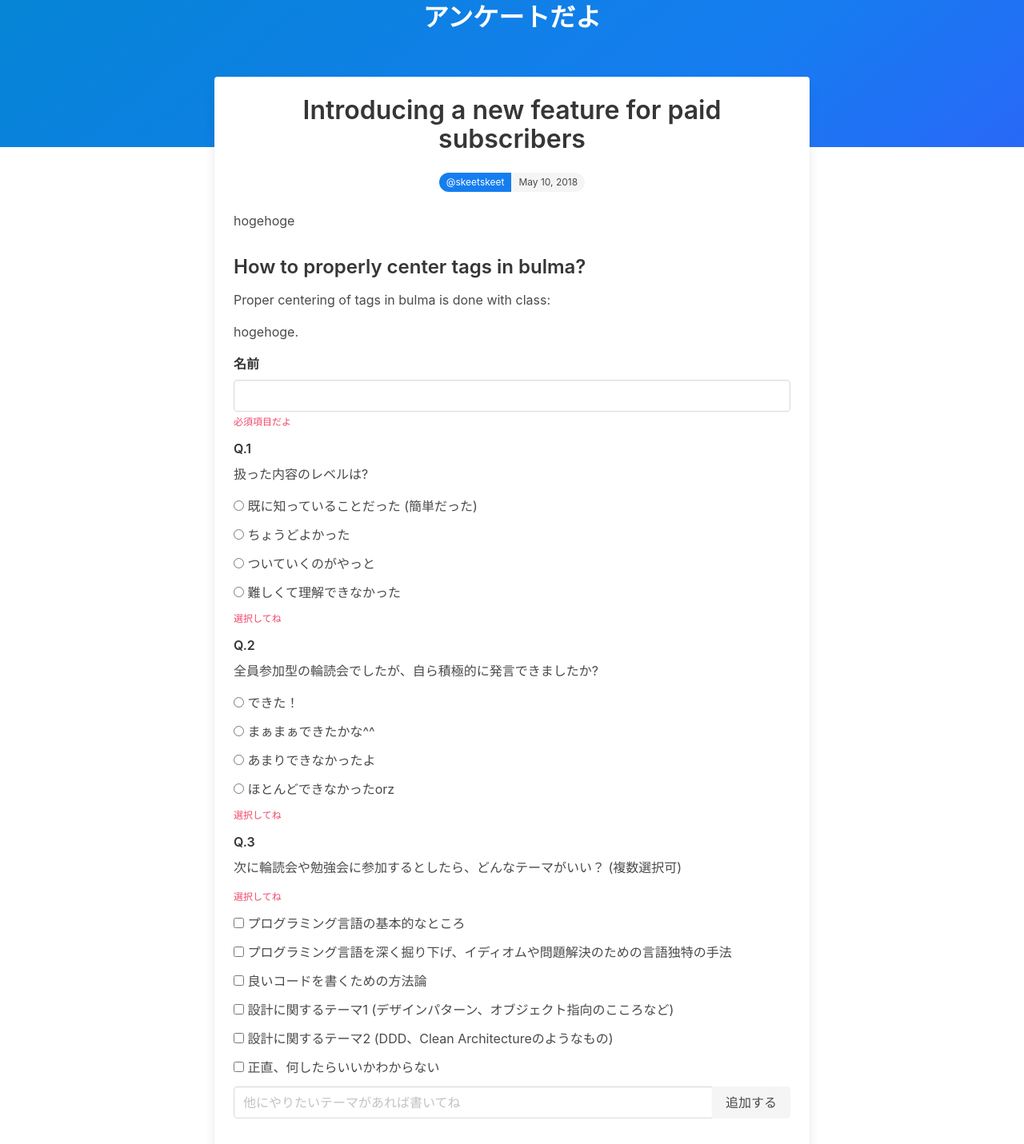
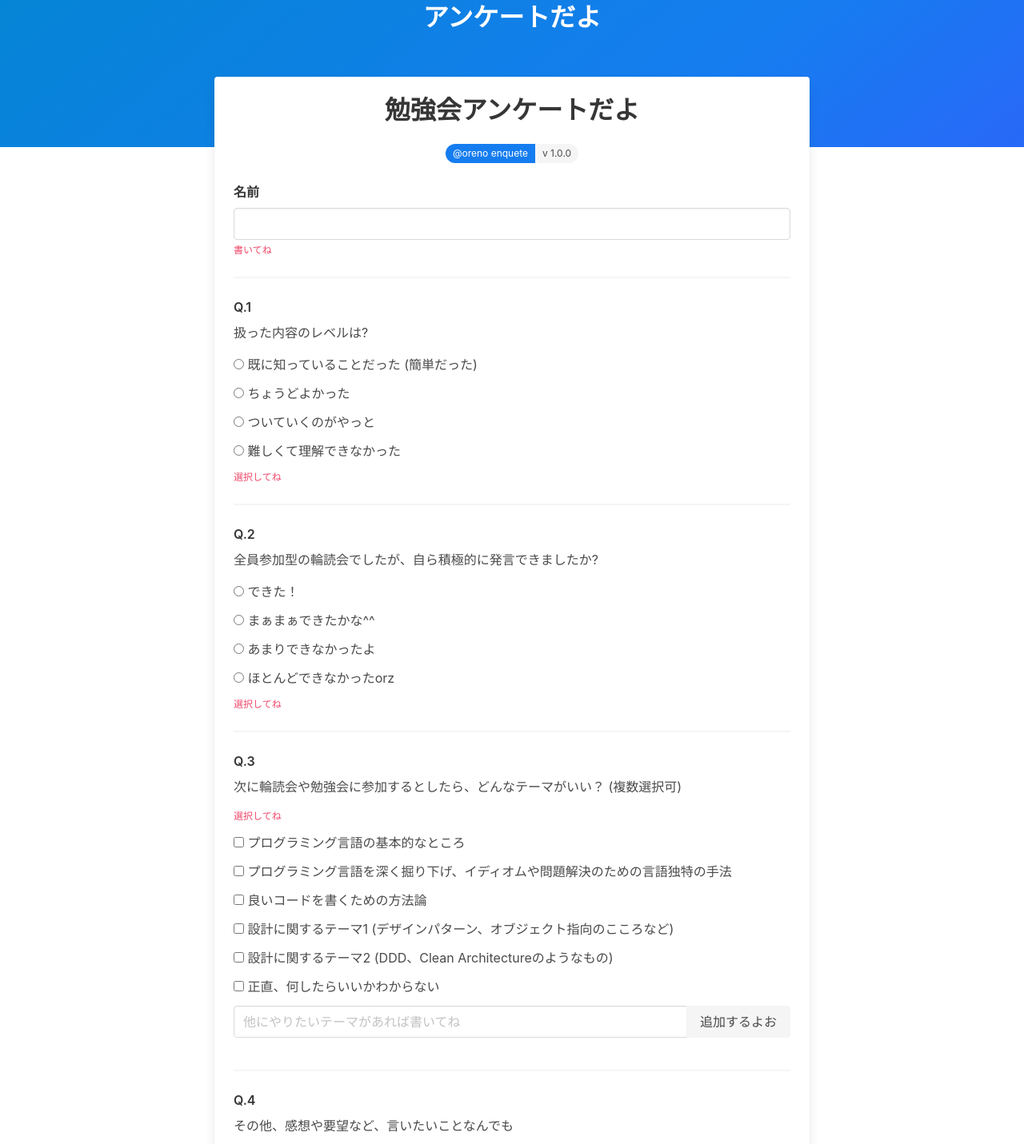
Before and after one commit to FukushimaTakeshi/questionnaire-static, a Vue app: page / in a window 1280 px wide. Shown: the part 140-1571 px from the top of the page at 80% size. Built offline with nearby package versions, Linux system fonts and the light colour scheme.

Commit message:
Implement

```diff
--- a/public/index.html
+++ b/public/index.html
@@ -1,18 +1,12 @@
 <!DOCTYPE html>
-<html lang="en">
+<html lang="ja">
   <head>
     <meta charset="utf-8">
     <meta http-equiv="X-UA-Compatible" content="IE=edge">
     <meta name="viewport" content="width=device-width,initial-scale=1.0">
-    <link rel="icon" href="<%= BASE_URL %>favicon.ico">
-    <title>questionnaire</title>
+    <title>アンケートだよ</title>
   </head>
   <body>
-    <noscript>
-      <strong>We're sorry but questionnaire doesn't work properly without JavaScript enabled. Please enable it to continue.</strong>
-    </noscript>
     <div id="app"></div>
-
-    <!-- built files will be auto injected -->
   </body>
 </html>
--- a/src/App.vue
+++ b/src/App.vue
@@ -14,25 +14,22 @@
             <div class="card-content">
               <div class="media">
                 <div class="media-content has-text-centered">
-                  <p class="title article-title">Introducing a new feature for paid subscribers</p>
+                  <p class="title article-title">勉強会アンケートだよ</p>
                   <div class="tags has-addons level-item">
-                    <span class="tag is-rounded is-info">@skeetskeet</span>
-                    <span class="tag is-rounded">May 10, 2018</span>
+                    <span class="tag is-rounded is-info">@oreno enquete</span>
+                    <span class="tag is-rounded">v 1.0.0</span>
                   </div>
                 </div>
               </div>
               <div class="content article-body">
-                <p>hogehoge</p>
-
-                <h3 class="has-text-left">How to properly center tags in bulma?</h3>
-                <p> Proper centering of tags in bulma is done with class: </p>hogehoge.<p></p>
                 <div class="field">
                   <label class="label">名前</label>
                   <div class="control">
                     <input class="input" type="text" name="name" v-model="answer.name">
                   </div>
-                  <p class="help is-danger" v-show="!validation.name">必須項目だよ</p>
+                  <p class="help is-danger" v-show="!validation.name">書いてね</p>
                 </div>
+                <hr>
 
                 <div class="field">
                   <label class="label">Q.1</label>
@@ -50,6 +47,7 @@
                     <p class="help is-danger" v-show="!validation.level">選択してね</p>
                   </div>
                 </div>
+                <hr>
 
                 <div class="field">
                   <label class="label">Q.2</label>
@@ -86,6 +84,7 @@
                   </div>
                   <p class="help is-danger" v-show="!validation.reasonComment">書いてくだちい (´；ω；｀)</p>
                 </div>
+                <hr>
 
                 <div class="field">
                   <label class="label">Q.3</label>
@@ -98,9 +97,9 @@
                           <input type="checkbox" :id="index" :value="nextTheme.comment" v-model="answer.nextThemes">
                           {{ nextTheme.comment }}
                         </label>
-                        <p class="control" v-if="nextTheme.added">
-                          <button class="button is-light" @click="removeTheme(nextTheme)">消す</button>
-                        </p>
+                        <div class="block" v-if="nextTheme.added">
+                          <button class="delete is-medium" @click="removeTheme(nextTheme)" />
+                        </div>
                       </b-tooltip>
                     </div>
 
@@ -109,11 +108,13 @@
                         <input class="input" type="text" placeholder="他にやりたいテーマがあれば書いてね" v-model="themeText">
                       </p>
                       <p class="control">
-                        <button class="button is-light" @click="addTheme()">追加する</button>
+                        <button class="button is-light" @click="addTheme()">追加するよお</button>
                       </p>
                     </div>
+                    <span class="help is-danger" v-show="themeTextInValid">ちょっと長いかな (;´・ω・)</span>
                   </div>
                 </div>
+                <hr>
 
                 <div class="field">
                   <label class="label">Q.4</label>
@@ -121,12 +122,13 @@
                   <div class="control">
                     <textarea class="textarea" placeholder="適当に書いてね^^" v-model="answer.freeComment"></textarea>
                   </div>
-                  <p class="help is-danger" v-show="!validation.freeComment">多いかな</p>
+                  <p class="help is-danger" v-show="!validation.freeComment">(# ﾟДﾟ) 長すぎッ！</p>
                 </div>
+                <hr>
 
                 <div class="field">
                   <div class="control">
-                    <button @click="registerAnswer()" class="button is-block is-info is-fullwidth">送信する</button>
+                    <button @click="registerAnswer()" class="button is-block is-info is-fullwidth">送信するよ</button>
                   </div>
                 </div>
               </div>
@@ -196,6 +198,9 @@ export default {
         freeComment: (answer.freeComment.length < 1000)
       }
     },
+    themeTextInValid() {
+      return (this.themeText.length > 100)
+    },
     isValid() {
       const validation = this.validation
       return Object.keys(validation).every((key) => {
@@ -229,7 +234,7 @@ export default {
     danger() {
       this.$toast.open({
         duration: 3000,
-        message: `ちゃんと入力できてないよ`,
+        message: `ちゃんと入力できてないよ！`,
         position: 'is-bottom',
         type: 'is-danger'
       })
--- a/src/components/HelloWorld.vue
+++ /dev/null
@@ -1,58 +0,0 @@
-<template>
-  <div class="hello">
-    <h1>{{ msg }}</h1>
-    <p>
-      For a guide and recipes on how to configure / customize this project,<br>
-      check out the
-      <a href="https://cli.vuejs.org" target="_blank" rel="noopener">vue-cli documentation</a>.
-    </p>
-    <h3>Installed CLI Plugins</h3>
-    <ul>
-      <li><a href="https://github.com/vuejs/vue-cli/tree/dev/packages/%40vue/cli-plugin-babel" target="_blank" rel="noopener">babel</a></li>
-      <li><a href="https://github.com/vuejs/vue-cli/tree/dev/packages/%40vue/cli-plugin-eslint" target="_blank" rel="noopener">eslint</a></li>
-    </ul>
-    <h3>Essential Links</h3>
-    <ul>
-      <li><a href="https://vuejs.org" target="_blank" rel="noopener">Core Docs</a></li>
-      <li><a href="https://forum.vuejs.org" target="_blank" rel="noopener">Forum</a></li>
-      <li><a href="https://chat.vuejs.org" target="_blank" rel="noopener">Community Chat</a></li>
-      <li><a href="https://twitter.com/vuejs" target="_blank" rel="noopener">Twitter</a></li>
-      <li><a href="https://news.vuejs.org" target="_blank" rel="noopener">News</a></li>
-    </ul>
-    <h3>Ecosystem</h3>
-    <ul>
-      <li><a href="https://router.vuejs.org" target="_blank" rel="noopener">vue-router</a></li>
-      <li><a href="https://vuex.vuejs.org" target="_blank" rel="noopener">vuex</a></li>
-      <li><a href="https://github.com/vuejs/vue-devtools#vue-devtools" target="_blank" rel="noopener">vue-devtools</a></li>
-      <li><a href="https://vue-loader.vuejs.org" target="_blank" rel="noopener">vue-loader</a></li>
-      <li><a href="https://github.com/vuejs/awesome-vue" target="_blank" rel="noopener">awesome-vue</a></li>
-    </ul>
-  </div>
-</template>
-
-<script>
-export default {
-  name: 'HelloWorld',
-  props: {
-    msg: String
-  }
-}
-</script>
-
-<!-- Add "scoped" attribute to limit CSS to this component only -->
-<style scoped>
-h3 {
-  margin: 40px 0 0;
-}
-ul {
-  list-style-type: none;
-  padding: 0;
-}
-li {
-  display: inline-block;
-  margin: 0 10px;
-}
-a {
-  color: #42b983;
-}
-</style>
```
Also changed, not shown: src/assets/logo.png (deleted), 1 other file (tests, documents, lock files or other folders).
